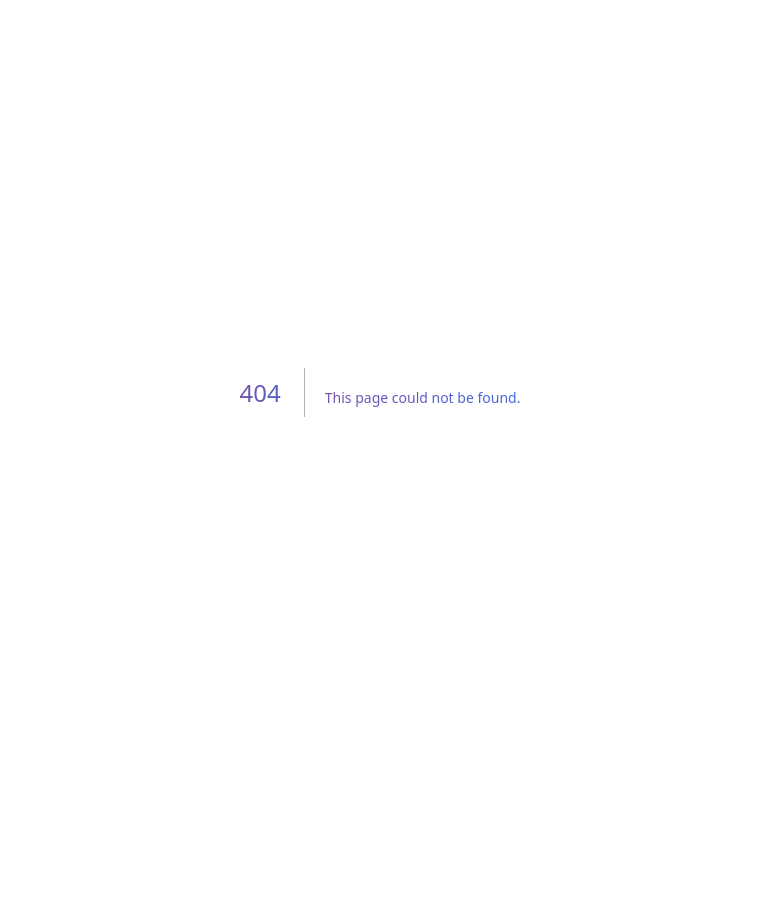
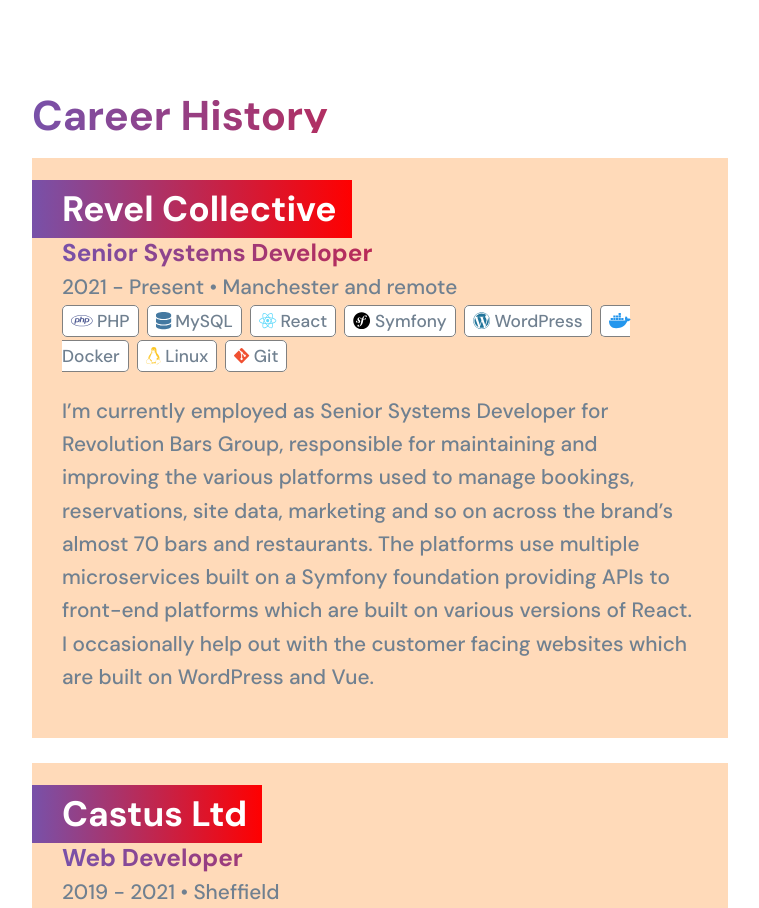
Before and after one commit to philhancox/philhancoxcouk, a Next.js app: page /work in a window 1280 px wide. Before the commit this address had no page. Shown: the top 908 px of the page, without its empty margins (260-1019 px from the left). Before the commit the page ends 800 px from the top, so only its background shows below. Built offline with nearby package versions, Linux system fonts and the light colour scheme.

Commit message:
Meta change, start to career page, move footer

```diff
--- a/src/app/globals.css
+++ b/src/app/globals.css
@@ -27,9 +27,15 @@
   padding: 5px 0 10px;
 }
 h1, h2, h3, h4, h5, h6 {
-  background: linear-gradient(to right, #7851a9, #4169e1);
+  background: linear-gradient(to right, #7851a9, red);
   -webkit-background-clip: text;
   color: transparent;
+}
+.has-bg {
+  background: linear-gradient(to right, #7851a9, red);
+  color: white;
+  padding: 6px 15px 6px 30px;
+  margin-left: -30px;
 }
 
 p {
--- a/src/app/layout.js
+++ b/src/app/layout.js
@@ -2,6 +2,7 @@
 import "./globals.css";
 import {SpeedInsights} from "@vercel/speed-insights/next";
 import { Analytics } from "@vercel/analytics/react"
+import Footer from "@/components/Footer";
 
 const mainFont = DM_Sans({
     subsets: ['latin'],
@@ -11,15 +12,18 @@
 
 export const metadata = {
     weight: ['300', '400', '500', '700'],
-    title: "Create Next App",
-    description: "Generated by create next app",
+    title: "Phil Hancox | Web Developer, South Yorkshire | React, PHP, MySQL, WordPress etc",
+    description: "Home of Phil Hancox, a web developer based in Sheffield, England. ",
 };
 
 export default function RootLayout({children}) {
     return (
         <html lang="en">
         <body>
+        <div>
         {children}
+        <Footer/>
+        </div>
         <SpeedInsights/>
         <Analytics />
         </body>
--- a/src/app/page.js
+++ b/src/app/page.js
@@ -1,5 +1,4 @@
 import Header from "@/components/Header";
-import Footer from "@/components/Footer";
 import '@fortawesome/fontawesome-svg-core/styles'
 import Skills from "@/components/Skills";
 
@@ -34,7 +33,6 @@
             <Skills />
         </main>
 
-        <Footer/>
 
     </div>
 );
--- /dev/null
+++ b/src/app/work/page.js
@@ -0,0 +1,145 @@
+import {
+    faCss3, faDocker, faGitAlt,
+    faHtml5,
+    faJs,
+    faJsSquare,
+    faLaravel, faLinux, faMagento,
+    faPhp,
+    faReact,
+    faSymfony,
+    faVuejs, faWordpress
+} from "@fortawesome/free-brands-svg-icons";
+import {faAd, faDatabase, faSearchDollar} from "@fortawesome/free-solid-svg-icons";
+import Skill from "@/components/Skills/Skill";
+import {FontAwesomeIcon} from "@fortawesome/react-fontawesome";
+
+function WorkPage() {
+    const skills = {
+        'php': {id: "php", name: "PHP", colour: "#4F5B93", comfort: 90, icon: faPhp},
+        'html': {id: "html", name: "HTML", colour: "#E34C26", comfort: 90, icon: faHtml5},
+        'css': {id: "css", name: "CSS", colour: "#2965F1", comfort: 70, icon: faCss3},
+        'js': {id: "javascript", name: "JavaScript", colour: "#F7DF1E", comfort: 70, icon: faJs},
+        'mysql': {id: "mysql", name: "MySQL", colour: "#4479A1", comfort: 90, icon: faDatabase},
+        'react': {id: "react", name: "React", colour: "#61DAFB", comfort: 80, icon: faReact},
+        'laravel': {id: "laravel", name: "Laravel", colour: "#FF2D20", comfort: 60, icon: faLaravel},
+        'cake': {id: "cakephp", name: "CakePHP", colour: "#D33F49", comfort: 50, icon: faPhp},
+        'zend': {id: "zend", name: "Zend", colour: "#68B4E1", comfort: 40, icon: faPhp},
+        'symfony': {id: "symfony", name: "Symfony", colour: "#000000", comfort: 75, icon: faSymfony},
+        'vue': {id: "vue", name: "Vue", colour: "#42B883", comfort: 50, icon: faVuejs},
+        'jquery': {id: "jquery", name: "jQuery", colour: "#0868AC", comfort: 70, icon: faJsSquare},
+        'wp': {id: "wordpress", name: "WordPress", colour: "#21759B", comfort: 80, icon: faWordpress},
+        'magento': {id: "magento", name: "Magento", colour: "#EE672F", comfort: 25, icon: faMagento},
+        'git': {id: "git", name: "Git", colour: "#F05032", comfort: 70, icon: faGitAlt},
+        'docker': {id: "docker", name: "Docker", colour: "#2496ED", comfort: 70, icon: faDocker},
+        'linux': {id: "linux", name: "Linux", colour: "#FCC624", comfort: 60, icon: faLinux},
+        'seo': {id: "seo", name: "SEO", colour: "#32CD32", comfort: 75, icon: faSearchDollar},
+        'om': {id: "online-marketing", name: "Online Marketing", colour: "#FF4500", comfort: 55, icon: faAd}
+    };
+
+    const WORK = [
+        {
+            id: 'revel',
+            job_title: 'Senior Systems Developer',
+            company: 'Revel Collective',
+            company_url: null,
+            stack: [skills.php, skills.mysql, skills.react, skills.symfony, skills.wp, skills.docker, skills.linux, skills.git],
+            dates: '2021 - Present',
+            location: 'Manchester and remote',
+            description: 'I’m currently employed as Senior Systems Developer for Revolution Bars Group, responsible for maintaining and improving the various platforms used to manage bookings, reservations, site data, marketing and so on across the brand’s almost 70 bars and restaurants. The platforms use multiple microservices built on a Symfony foundation providing APIs to front-end platforms which are built on various versions of React. I occasionally help out with the customer facing websites which are built on WordPress and Vue. ',
+        },
+        {
+            id: 'castus',
+            job_title: 'Web Developer',
+            company: 'Castus Ltd',
+            company_url: null,
+            dates: '2019 - 2021',
+            stack: [skills.php, skills.mysql, skills.vue, skills.laravel, skills.magento, skills.wp, skills.docker, skills.linux, skills.git],
+            location: 'Sheffield',
+            description: 'When I started my main focus was assisting in the rebuild in Laravel and Vue of a booking engine and connected marketing sites for an international cruise ship company. In early 2020 this work was paused (for perhaps obvious reasons) and was transformed into a smaller, albeit similar project utilising a mixture of the legacy, bespoke PHP code (which I was also tasked with maintaining before the project changed), Laravel and ProcessWire. I also worked on many other clients’ websites including ecommerce sites built in Laravel and Magento respectively, many WordPress sites and some ProcessWire sites.'
+        },
+        {
+            id: 'switchstance',
+            job_title: 'Lead Developer',
+            company: 'Switchstance',
+            company_url: null,
+            dates: '2016 - 2019',
+            stack: [skills.php, skills.mysql, skills.vue, skills.cake, skills.wp, skills.magento],
+            location: 'Sheffield'
+        },
+        {
+            id: 'xbite',
+            job_title: 'Technical Developer',
+            company: 'High Tech Click / Xbite',
+            company_url: null,
+            dates: '2014 - 2016',
+            stack: [skills.php, skills.mysql, skills.zend, skills.linux],
+            location: 'Sheffield'
+        },
+        {
+            id: 'dougrichard',
+            job_title: 'Developer',
+            company: 'Doug Richard Ltd.',
+            company_url: null,
+            dates: '2010 - 2012',
+            stack: [skills.php, skills.mysql, skills.wp, skills.jquery],
+            location: 'Remote',
+            description: 'I worked for ex-Dragons\' Den investor Doug Richard as sole developer, building and maintaining a wide range of websites promoting his business interests.'
+        },
+        {
+            id: 'iceinnovation',
+            job_title: 'Senior Web Developer',
+            company: 'Ice Innovation',
+            company_url: null,
+            dates: '2010',
+            stack: [skills.php, skills.mysql, skills.wp, skills.jquery],
+            location: 'Leeds',
+            description: 'I was the senior web developer at Ice Innovation, a young web development agency in Leeds. I created their CMS platform from scratch which all clients used to manage their websites. These included a cash for gold site that had a custom calculator using gold price feeds, a hotel site with booking forms, a multi-language portfolio site and more.'
+        },
+        {
+            id: 'lewisjames',
+            job_title: 'Senior Web Developer',
+            company: 'Lewis James Ltd.',
+            company_url: null,
+            dates: '2008 - 2010',
+            stack: [skills.php, skills.mysql, skills.wp, skills.jquery],
+            location: 'Leeds and Huddersfield',
+            description: 'I was responsible for rebuilding and marketing an office stationery website which was brought in-house after I expressed concern about its current handling by a web agency. After the company founders invested in a car showroom, I was then responsible for building, maintaining and marketing their car listings website.'
+        },
+    ];
+
+    return (
+    <div>
+        <main>
+            <h1>Career History</h1>
+            {WORK.map((company) => {
+                return <div style={{background: "peachpuff", margin: '25px 0', padding: '30px'}} key={company.id}>
+                    <h2><span className="has-bg">{company.company}</span></h2>
+                    <div><h3>{company.job_title}</h3></div>
+                    <div><span>{company.dates}</span> &bull; <span>{company.location}</span></div>
+                    <div>
+                    {company.stack.map((item) => {
+
+                        return <span key={item.id} style={{
+                            border: '1px solid grey',
+                            margin: '0 8px 0 0',
+                            padding: '0 8px 3px 8px',
+                            background: 'white',
+                            borderRadius: '5px'
+                        }}>
+                            <small>
+                            <FontAwesomeIcon color={item.colour} icon={item.icon}/> {item.name}
+                            </small>
+                        </span>
+
+                    })}
+                        <div style={{padding: '15px 0 0'}}>
+                        <p>{company.description}</p>
+                        </div>
+                    </div>
+                </div>
+            })}
+        </main>
+    </div>)
+}
+
+export default WorkPage;
--- a/src/components/Footer/Footer.jsx
+++ b/src/components/Footer/Footer.jsx
@@ -1,7 +1,7 @@
 import React from 'react';
 import {FontAwesomeIcon} from "@fortawesome/react-fontawesome";
 import {faBluesky, faGithub, faLinkedin} from "@fortawesome/free-brands-svg-icons";
-import {faPoo} from "@fortawesome/free-solid-svg-icons";
+import '@fortawesome/fontawesome-svg-core/styles'
 
 function Footer() {
     return <footer>
```
